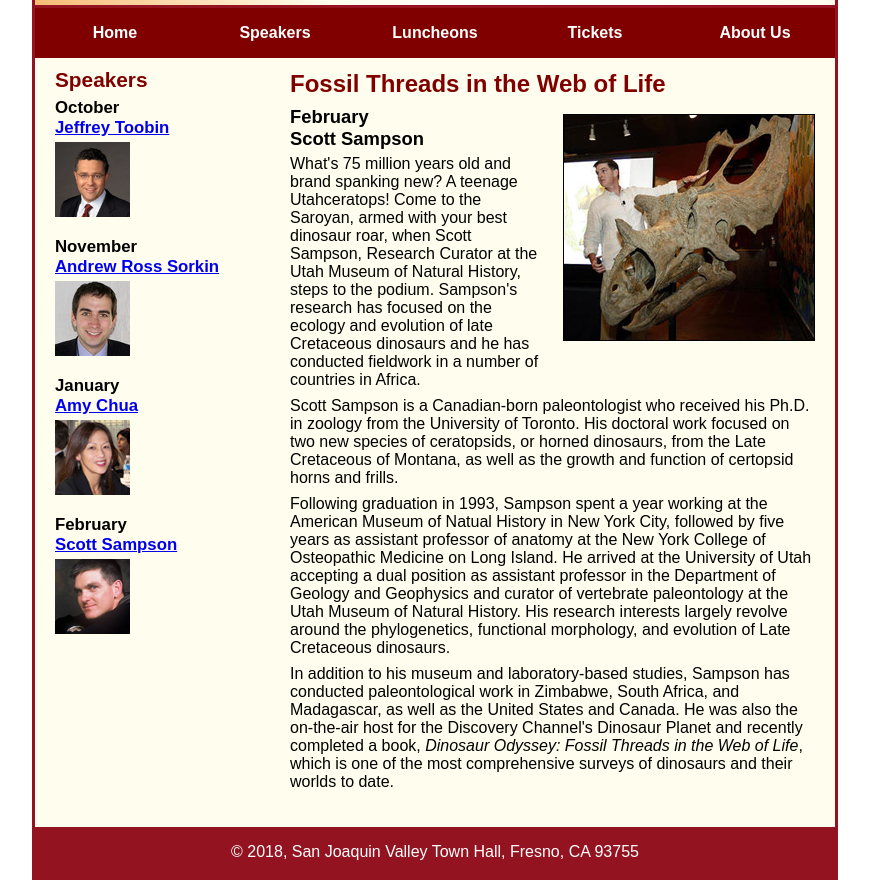
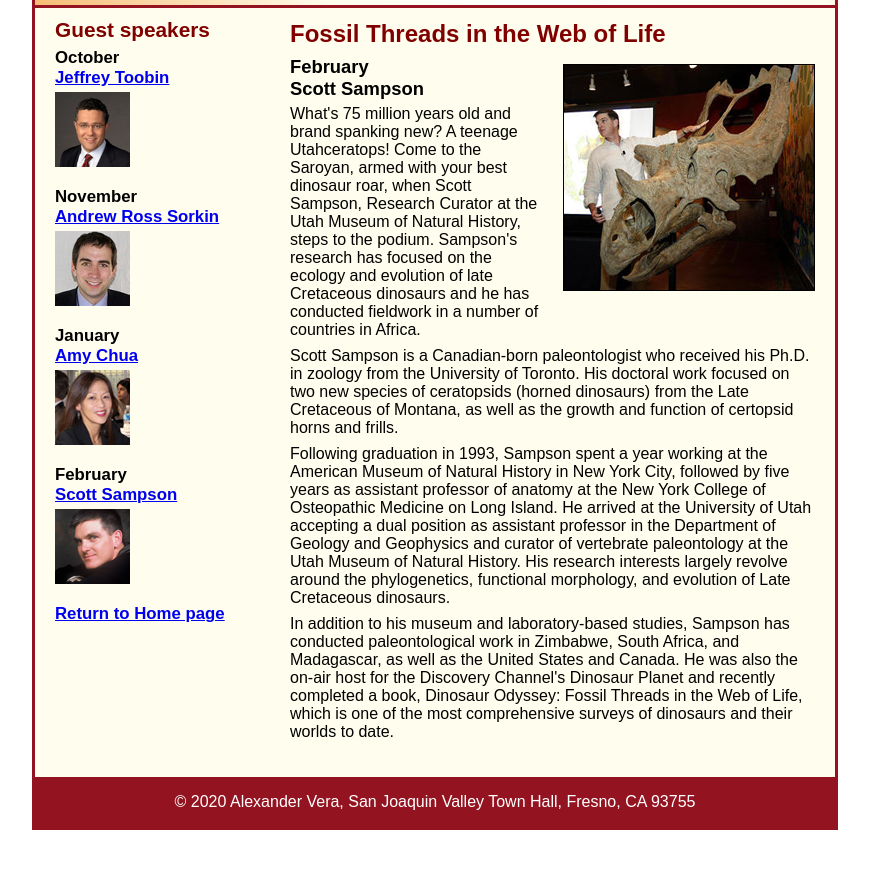
Before and after one commit to av473/A12, a plain HTML site: page sampson.html in a window 1280 px wide. Shown: the part 110-990 px from the top of the page, without its empty margins (205-1074 px from the left). After the commit the page ends 940 px from the top, so only its background shows below. Drawn offline with Linux system fonts and the light colour scheme.

Commit message:
Update sampson.html

```diff
--- a/sampson.html
+++ b/sampson.html
@@ -5,61 +5,61 @@
     <meta charset="utf-8">
     <title>San Joaquin Valley Town Hall</title>
     <link rel="shortcut icon" href="../images/favicon.ico">
-    <link rel="stylesheet" type="text/css" href="../styles/normalize.css">
+    <link rel="stylesheet" href="../styles/normalize.css">
     <link rel="stylesheet" href="../styles/speaker.css">
 </head>
+
 <body>
 <header>
     <img src="../images/town_hall_logo.gif" alt="Town Hall logo" height="80">
     <h2>San Joaquin Valley Town Hall</h2>
     <h3>Celebrating our <span class="shadow">75<sup>th</sup></span> Year</h3>
 </header>
-	<nav id="nav_menu">
-    	<ul>
-        	<li><a href="../index.html">Home</a></li>
-        	<li><a href="speakers.html">Speakers</a></li>
-        	<li><a href="luncheons.html">Luncheons</a></li>
-        	<li><a href="tickets.html">Tickets</a></li>
-        	<li><a href="aboutus.html"> About Us</a>
-            	<ul>
-                	<li><a href="#">Our History</a></li>
-                	<li><a href="#">Board of Directors</a></li>
-                	<li><a href="#">Past Speakers</a></li>
-                	<li><a href="#">Contact Information</a></li>
-            	</ul>
-        	</li>
-    	</ul>
-    </nav>
 <main>
     <section>
         <h1>Fossil Threads in the Web of Life</h1>
         <article>
-                <img src="../images/sampson_dinosaur.jpg" alt="Scott Sampson">
+            <img src="../images/sampson_dinosaur.jpg" alt="Scott Sampson with dinosaur">
             <h2>February<br>Scott Sampson</h2>
-                <p>What's 75 million years old and brand spanking new? A teenage Utahceratops! Come to the Saroyan, armed with your best dinosaur roar, when Scott Sampson, Research Curator at the Utah Museum of Natural History, steps to the podium. Sampson's research has focused on the ecology and evolution of late Cretaceous dinosaurs and he has conducted fieldwork in a number of countries in Africa.</p>
-                <p>Scott Sampson is a Canadian-born paleontologist who received his Ph.D. in zoology from the University of Toronto. His doctoral work focused on two new species of ceratopsids, or horned dinosaurs, from the Late Cretaceous of Montana, as well as the growth and function of certopsid horns and frills.</p>
-                <p>Following graduation in 1993, Sampson spent a year working at the American Museum of Natual History in New York City, followed by five years as assistant professor of anatomy at the New York College of Osteopathic Medicine on Long Island. He arrived at the University of Utah accepting a dual position as assistant professor in the Department of Geology and Geophysics and curator of vertebrate paleontology at the Utah Museum of Natural History. His research interests largely revolve around the phylogenetics, functional morphology, and evolution of Late Cretaceous dinosaurs.</p>
+            <p>What's 75 million years old and brand spanking new? A teenage Utahceratops! Come to the
+                Saroyan, armed with your best dinosaur roar, when Scott Sampson, Research Curator at the
+                Utah Museum of Natural History, steps to the podium. Sampson's research has focused on the
+                ecology and evolution of late Cretaceous dinosaurs and he has conducted fieldwork in a number
+                of countries in Africa.</p>
+            <p>Scott Sampson is a Canadian-born paleontologist who received his Ph.D. in zoology from the
+                University of Toronto. His doctoral work focused on two new species of ceratopsids (horned
+                dinosaurs) from the Late Cretaceous of Montana, as well as the growth and function of certopsid
+                horns and frills.</p>
+            <p>Following graduation in 1993, Sampson spent a year working at the American Museum of Natural
+                History in New York City, followed by five years as assistant professor of anatomy at the New
+                York College of Osteopathic Medicine on Long Island. He arrived at the University of Utah
+                accepting a dual position as assistant professor in the Department of Geology and Geophysics
+                and curator of vertebrate paleontology at the Utah Museum of Natural History. His research
+                interests largely revolve around the phylogenetics, functional morphology, and evolution of
+                Late Cretaceous dinosaurs.</p>
             <p>In addition to his museum and laboratory-based studies, Sampson has conducted paleontological
-                work in Zimbabwe, South Africa, and Madagascar, as well as the United States and Canada. He was also the on-the-air host for the Discovery Channel's Dinosaur Planet and recently completed a
-                book, <em>Dinosaur Odyssey: Fossil Threads in the Web of Life</em>, which is one of the most
+                work in Zimbabwe, South Africa, and Madagascar, as well as the United States and Canada. He was
+                also the on-air host for the Discovery Channel's Dinosaur Planet and recently completed a book,
+                Dinosaur Odyssey: Fossil Threads in the Web of Life, which is one of the most
                 comprehensive surveys of dinosaurs and their worlds to date.</p>
         </article>
     </section>
+
     <aside>
-            <h2>Speakers</h2>
-            <h3 id="speakers">October<br>
-            <a href="speakers/toobin.html">Jeffrey Toobin</a></h3>
+        <h2>Guest speakers</h2>
+        <h3>October<br><a href="../speakers/toobin.html">Jeffrey Toobin</a></h3>
         <img src="../images/toobin75.jpg" alt="Jeffrey Toobin photo">
-          <h3>November<br><a href="speakers/sorkin.html">Andrew Ross Sorkin</a></h3>
+        <h3>November<br><a href="../speakers/sorkin.html">Andrew Ross Sorkin</a></h3>
         <img src="../images/sorkin75.jpg" alt="Andrew Ross Sorkin photo">
-            <h3>January<br><a href="speakers/chua.html">Amy Chua</a></h3>
+        <h3>January<br><a href="../speakers/chua.html">Amy Chua</a></h3>
         <img src="../images/chua75.jpg" alt="Amy Chua photo">
-            <h3>February<br><a href="speakers/sampson.html">Scott Sampson</a></h3>
-            <img src="../images/sampson75.jpg" alt="Scott Sampson">
+        <h3>February<br><a href="../speakers/sampson.html">Scott Sampson</a></h3>
+        <img src="../images/sampson75.jpg" alt="Scott Sampson photo">
+        <h3><a href="../index.html">Return to Home page</a></h3>
     </aside>
 </main>
 <footer>
-		<p>&copy;&nbsp;2018, San Joaquin Valley Town Hall, Fresno, CA 93755</p>
+    <p>&copy; 2020 Alexander Vera, San Joaquin Valley Town Hall, Fresno, CA 93755</p>
 </footer>
 </body>
 </html>
```
Lines whose indentation alone changed are shown as unchanged.
